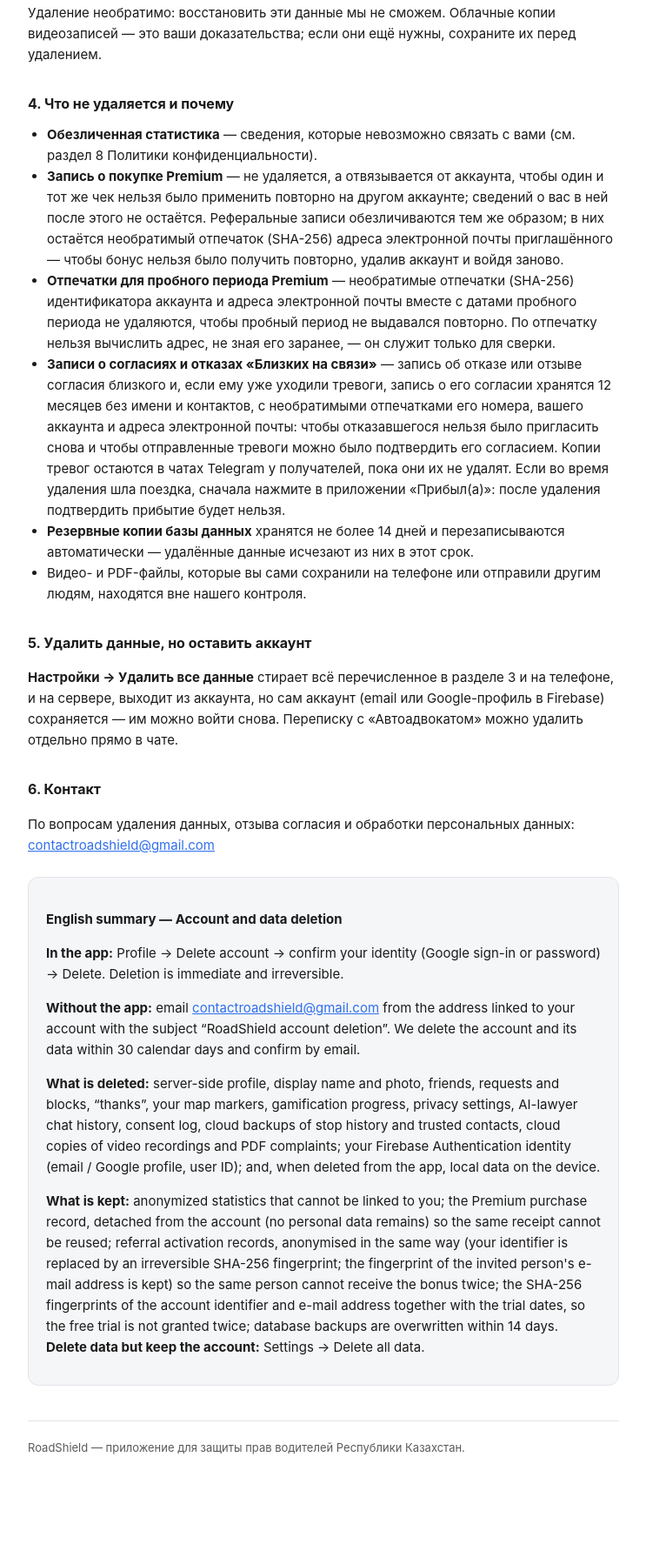
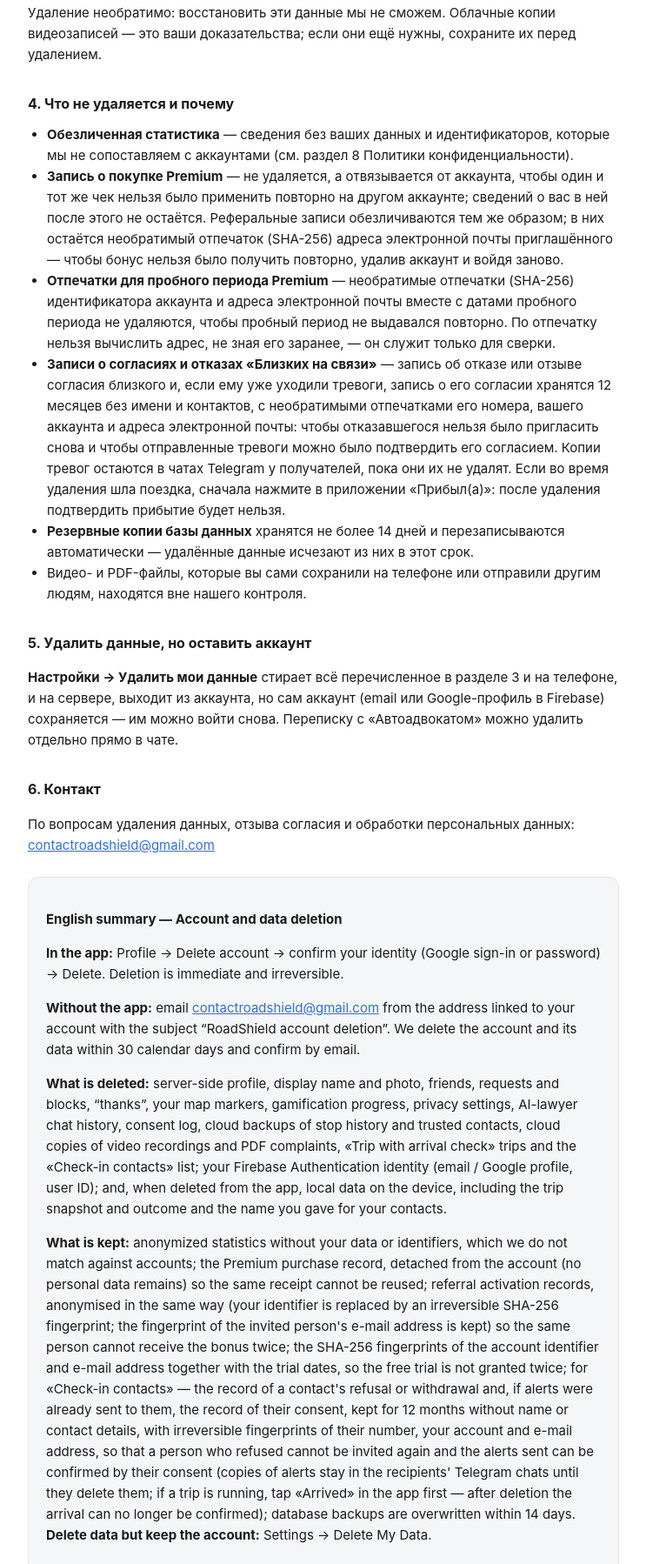
Before and after one commit to IRV1S/roadshield-legal, a plain HTML site: page delete-account.html in a window 1280 px wide. Shown: the part 1046-2844 px from the top of the page at 87% size, without its empty margins (268-1011 px from the left). Before the commit the page ends 2785 px from the top, so only its background shows below. Drawn offline with Linux system fonts and the light colour scheme.

Commit message:
Policy 03.11.2026: statistics wording, consent records by edition, English deletion summary
- statistics: "without your data or identifiers, we do not match it" instead of "impossible to link"
- check-in contacts: dates, way and editions of first and latest consent; kept while on the list
- delete-account: English summary lists trips and check-in contact records; button named as in the app

Co-Authored-By: Claude Opus 5.5 <noreply@anthropic.com>

```diff
--- a/delete-account.html
+++ b/delete-account.html
@@ -134,7 +134,7 @@
 
 <h2>4. Что не удаляется и почему</h2>
 <ul>
-  <li><strong>Обезличенная статистика</strong> — сведения, которые невозможно связать с вами (см. раздел 8 Политики конфиденциальности).</li>
+  <li><strong>Обезличенная статистика</strong> — сведения без ваших данных и идентификаторов, которые мы не сопоставляем с аккаунтами (см. раздел 8 Политики конфиденциальности).</li>
   <li><strong>Запись о покупке Premium</strong> — не удаляется, а отвязывается от аккаунта, чтобы один и тот же чек нельзя было применить повторно на другом аккаунте; сведений о вас в ней после этого не остаётся. Реферальные записи обезличиваются тем же образом; в них остаётся необратимый отпечаток (SHA-256) адреса электронной почты приглашённого — чтобы бонус нельзя было получить повторно, удалив аккаунт и войдя заново.</li>
   <li><strong>Отпечатки для пробного периода Premium</strong> — необратимые отпечатки (SHA-256) идентификатора аккаунта и адреса электронной почты вместе с датами пробного периода не удаляются, чтобы пробный период не выдавался повторно. По отпечатку нельзя вычислить адрес, не зная его заранее, — он служит только для сверки.</li>
   <li><strong>Записи о согласиях и отказах «Близких на связи»</strong> — запись об отказе или отзыве согласия близкого и, если ему уже уходили тревоги, запись о его согласии хранятся 12 месяцев без имени и контактов, с необратимыми отпечатками его номера, вашего аккаунта и адреса электронной почты: чтобы отказавшегося нельзя было пригласить снова и чтобы отправленные тревоги можно было подтвердить его согласием. Копии тревог остаются в чатах Telegram у получателей, пока они их не удалят. Если во время удаления шла поездка, сначала нажмите в приложении «Прибыл(а)»: после удаления подтвердить прибытие будет нельзя.</li>
@@ -143,7 +143,7 @@
 </ul>
 
 <h2 id="data-only">5. Удалить данные, но оставить аккаунт</h2>
-<p><strong>Настройки → Удалить все данные</strong> стирает всё перечисленное в разделе 3 и на телефоне, и на сервере, выходит из аккаунта, но сам аккаунт (email или Google-профиль в Firebase) сохраняется — им можно войти снова. Переписку с «Автоадвокатом» можно удалить отдельно прямо в чате.</p>
+<p><strong>Настройки → Удалить мои данные</strong> стирает всё перечисленное в разделе 3 и на телефоне, и на сервере, выходит из аккаунта, но сам аккаунт (email или Google-профиль в Firebase) сохраняется — им можно войти снова. Переписку с «Автоадвокатом» можно удалить отдельно прямо в чате.</p>
 
 <h2>6. Контакт</h2>
 <p>По вопросам удаления данных, отзыва согласия и обработки персональных данных: <a href="mailto:contactroadshield@gmail.com">contactroadshield@gmail.com</a></p>
@@ -152,8 +152,8 @@
 <h3>English summary — Account and data deletion</h3>
 <p><strong>In the app:</strong> Profile → Delete account → confirm your identity (Google sign-in or password) → Delete. Deletion is immediate and irreversible.</p>
 <p><strong>Without the app:</strong> email <a href="mailto:contactroadshield@gmail.com?subject=RoadShield%20account%20deletion">contactroadshield@gmail.com</a> from the address linked to your account with the subject “RoadShield account deletion”. We delete the account and its data within 30 calendar days and confirm by email.</p>
-<p><strong>What is deleted:</strong> server-side profile, display name and photo, friends, requests and blocks, “thanks”, your map markers, gamification progress, privacy settings, AI-lawyer chat history, consent log, cloud backups of stop history and trusted contacts, cloud copies of video recordings and PDF complaints; your Firebase Authentication identity (email / Google profile, user ID); and, when deleted from the app, local data on the device.</p>
-<p><strong>What is kept:</strong> anonymized statistics that cannot be linked to you; the Premium purchase record, detached from the account (no personal data remains) so the same receipt cannot be reused; referral activation records, anonymised in the same way (your identifier is replaced by an irreversible SHA-256 fingerprint; the fingerprint of the invited person's e-mail address is kept) so the same person cannot receive the bonus twice; the SHA-256 fingerprints of the account identifier and e-mail address together with the trial dates, so the free trial is not granted twice; database backups are overwritten within 14 days. <strong>Delete data but keep the account:</strong> Settings → Delete all data.</p>
+<p><strong>What is deleted:</strong> server-side profile, display name and photo, friends, requests and blocks, “thanks”, your map markers, gamification progress, privacy settings, AI-lawyer chat history, consent log, cloud backups of stop history and trusted contacts, cloud copies of video recordings and PDF complaints, «Trip with arrival check» trips and the «Check-in contacts» list; your Firebase Authentication identity (email / Google profile, user ID); and, when deleted from the app, local data on the device, including the trip snapshot and outcome and the name you gave for your contacts.</p>
+<p><strong>What is kept:</strong> anonymized statistics without your data or identifiers, which we do not match against accounts; the Premium purchase record, detached from the account (no personal data remains) so the same receipt cannot be reused; referral activation records, anonymised in the same way (your identifier is replaced by an irreversible SHA-256 fingerprint; the fingerprint of the invited person's e-mail address is kept) so the same person cannot receive the bonus twice; the SHA-256 fingerprints of the account identifier and e-mail address together with the trial dates, so the free trial is not granted twice; for «Check-in contacts» — the record of a contact's refusal or withdrawal and, if alerts were already sent to them, the record of their consent, kept for 12 months without name or contact details, with irreversible fingerprints of their number, your account and e-mail address, so that a person who refused cannot be invited again and the alerts sent can be confirmed by their consent (copies of alerts stay in the recipients' Telegram chats until they delete them; if a trip is running, tap «Arrived» in the app first — after deletion the arrival can no longer be confirmed); database backups are overwritten within 14 days. <strong>Delete data but keep the account:</strong> Settings → Delete My Data.</p>
 </div>
 
 <footer>
```
Also changed, not shown: privacy-policy.html (+3 -3 lines).
